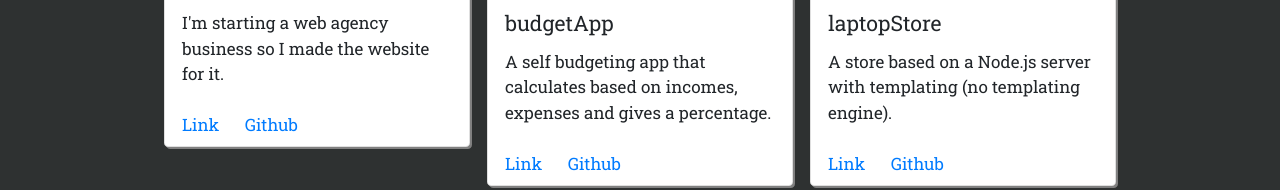
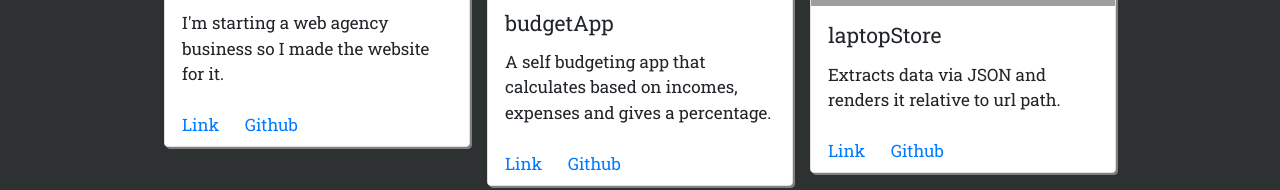
Before and after one commit to ndubs18/ndubs18.github.io, a plain HTML site: page index.html in a window 1280 px wide. Shown: the part 2142-2332 px from the top of the page. Drawn offline with nearby package versions, Linux system fonts and the light colour scheme; grey boxes are pictures that could not be loaded.

Commit message:
description edit

```diff
--- a/index.html
+++ b/index.html
@@ -179,7 +179,7 @@
                 <img class="card-img-top" src="images/laptopStore.png" alt="Card image cap">
                 <div class="card-body">
                     <h5 class="card-title">laptopStore</h5>
-                    <p class="card-text">A store based on a Node.js server with templating (no templating engine).
+                    <p class="card-text">Extracts data via JSON and renders it relative to url path.
                     </p>
                 </div>
                 <ul class="list-group list-group-flush">
```
